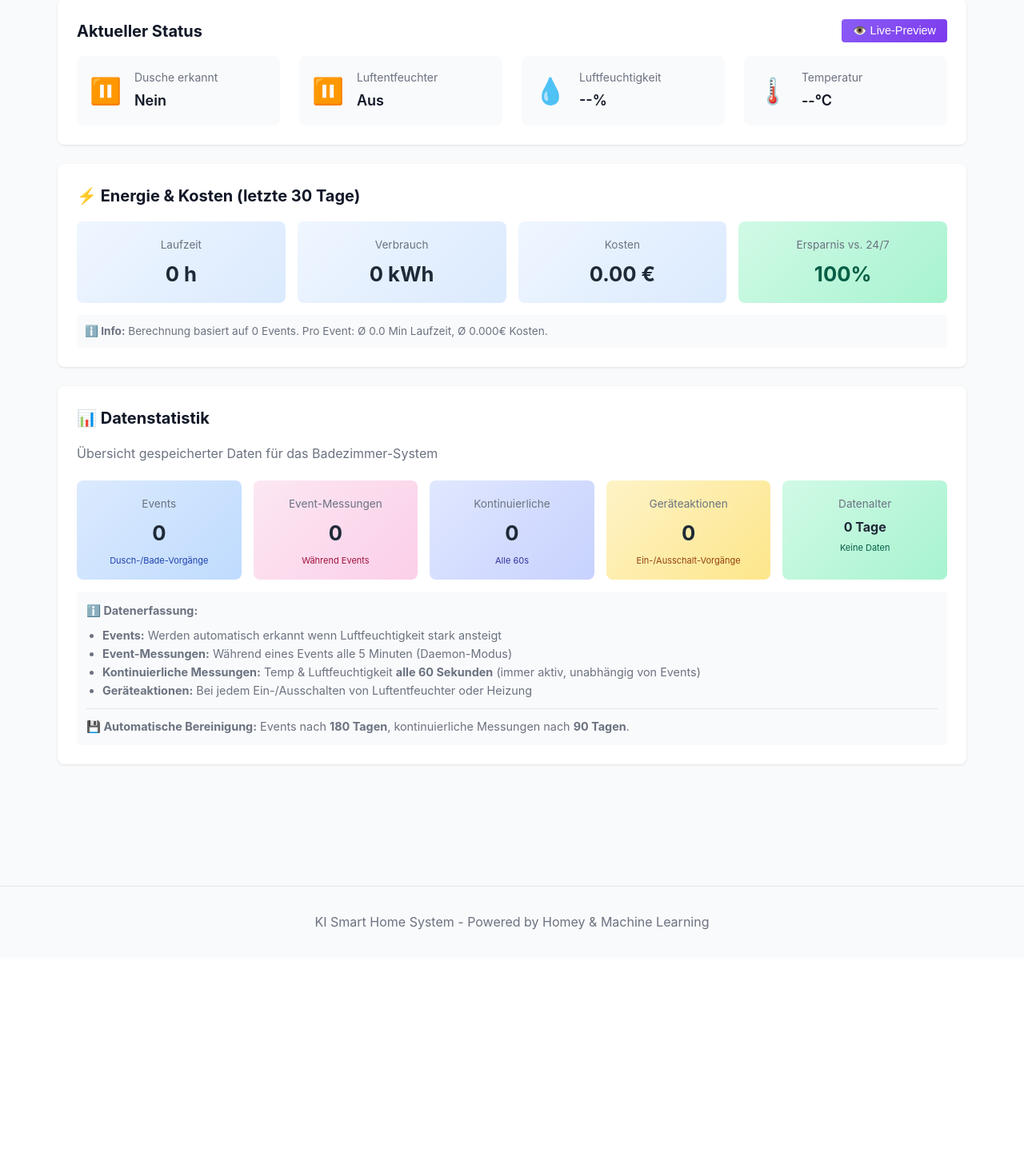
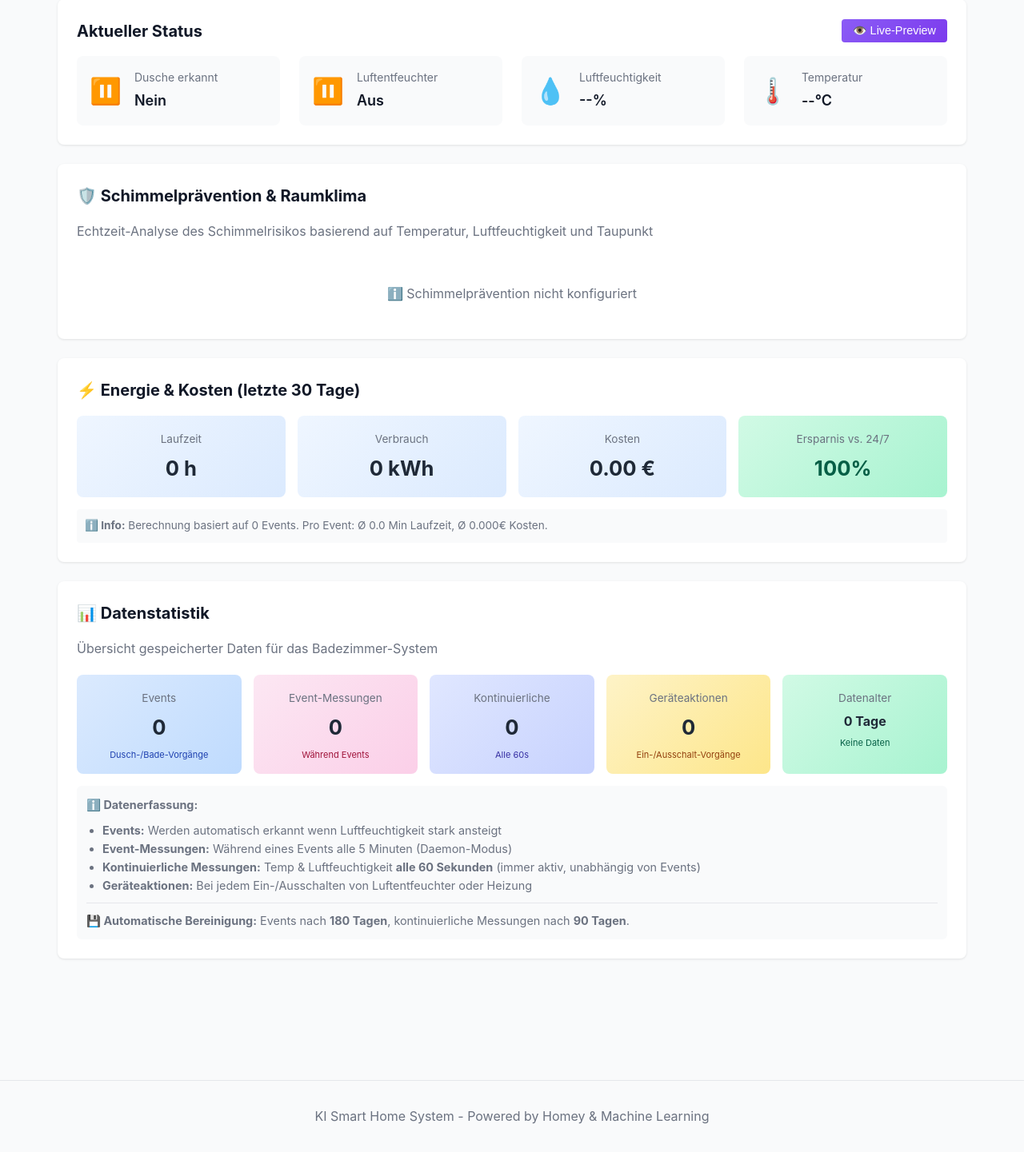
Before and after one commit to SHP-ART/KI-SYSTEM, a Flask app: page /luftentfeuchten in a window 1280 px wide. Shown: the part 358-1799 px from the top of the page at 80% size. Before the commit the page ends 1521 px from the top, so only its background shows below. Run offline with Flask 3, Linux system fonts and the light colour scheme; data that the repository does not hold is empty.

Commit message:
feat: Add mold prevention status to bathroom automation page
- Add permanent mold prevention card to /luftentfeuchten page
- Display real-time risk level with color-coded background
- Show all measurements: humidity, temperature, dewpoint
- Display condensation risk and dehumidifier status
- List recommendations when risk is elevated
- Auto-load on page initialization
- Same design as heating page for consistency

The card appears after the status card and shows:
- Large risk indicator (NIEDRIG/MITTEL/HOCH/KRITISCH)
- 5 measurement cards in grid layout
- Recommendations section
- Critical warning banner for immediate action

```diff
--- a/src/web/static/js/luftentfeuchten.js
+++ b/src/web/static/js/luftentfeuchten.js
@@ -1054,7 +1054,8 @@ document.addEventListener('DOMContentLoaded', async () => {
         loadLearnedParams(),
         loadEnergyStats(),
         loadAlerts(),
-        loadDataStats()
+        loadDataStats(),
+        loadMoldPreventionStatusBathroom()
     ]);
 
     // Lade Status nach Config (braucht Config-Daten)
@@ -1174,3 +1175,111 @@ function displayCountdown() {
     const timeString = `${minutes}:${seconds.toString().padStart(2, '0')}`;
     document.getElementById('countdown-timer').textContent = timeString;
 }
+
+/**
+ * Lädt Schimmelprävention-Status für Badezimmer
+ */
+async function loadMoldPreventionStatusBathroom() {
+    try {
+        const response = await fetchJSON('/api/status');
+
+        const container = document.getElementById('mold-status-container-bathroom');
+        const card = document.getElementById('mold-prevention-card-bathroom');
+
+        if (!response.mold_prevention) {
+            container.innerHTML = `
+                <div style="padding: 20px; text-align: center; color: #6b7280;">
+                    ℹ️ Schimmelprävention nicht konfiguriert
+                </div>
+            `;
+            return;
+        }
+
+        const mold = response.mold_prevention;
+
+        // Risiko-Level Farben
+        const riskStyles = {
+            'NIEDRIG': { bg: '#d1fae5', border: '#059669', color: '#065f46', icon: '🟢' },
+            'MITTEL': { bg: '#fef3c7', border: '#d97706', color: '#92400e', icon: '🟡' },
+            'HOCH': { bg: '#fed7aa', border: '#ea580c', color: '#7c2d12', icon: '🟠' },
+            'KRITISCH': { bg: '#fee2e2', border: '#dc2626', color: '#7f1d1d', icon: '🔴' }
+        };
+
+        const style = riskStyles[mold.risk_level] || riskStyles['MITTEL'];
+
+        // Hauptstatus-Anzeige
+        let statusHTML = `
+            <div style="padding: 20px; background: ${style.bg}; border-left: 4px solid ${style.border}; border-radius: 8px;">
+                <div style="display: flex; justify-content: space-between; align-items: start; flex-wrap: wrap; gap: 20px;">
+                    <div style="flex: 1; min-width: 250px;">
+                        <div style="display: flex; align-items: center; gap: 10px; margin-bottom: 10px;">
+                            <span style="font-size: 2em;">${style.icon}</span>
+                            <div>
+                                <div style="font-size: 1.5em; font-weight: 700; color: ${style.color};">${mold.risk_level}</div>
+                                <div style="font-size: 0.85em; color: #6b7280;">Schimmelrisiko</div>
+                            </div>
+                        </div>
+                        ${mold.risk_level === 'KRITISCH' ? `
+                            <div style="margin-top: 10px; padding: 10px; background: white; border-radius: 6px; font-size: 0.9em; color: #991b1b;">
+                                <strong>⚠️ Sofortmaßnahmen erforderlich!</strong>
+                            </div>
+                        ` : ''}
+                    </div>
+
+                    <!-- Messwerte -->
+                    <div style="flex: 2; display: grid; grid-template-columns: repeat(auto-fit, minmax(150px, 1fr)); gap: 15px;">
+                        <div style="background: white; padding: 15px; border-radius: 8px; box-shadow: 0 1px 3px rgba(0,0,0,0.1);">
+                            <div style="font-size: 0.75em; color: #6b7280; text-transform: uppercase; letter-spacing: 0.5px; margin-bottom: 5px;">Luftfeuchtigkeit</div>
+                            <div style="font-size: 1.8em; font-weight: 700; color: #1f2937;">${mold.humidity !== null && mold.humidity !== undefined ? mold.humidity.toFixed(1) : '--'}%</div>
+                        </div>
+
+                        <div style="background: white; padding: 15px; border-radius: 8px; box-shadow: 0 1px 3px rgba(0,0,0,0.1);">
+                            <div style="font-size: 0.75em; color: #6b7280; text-transform: uppercase; letter-spacing: 0.5px; margin-bottom: 5px;">Temperatur</div>
+                            <div style="font-size: 1.8em; font-weight: 700; color: #1f2937;">${mold.temperature !== null && mold.temperature !== undefined ? mold.temperature.toFixed(1) : '--'}°C</div>
+                        </div>
+
+                        <div style="background: white; padding: 15px; border-radius: 8px; box-shadow: 0 1px 3px rgba(0,0,0,0.1);">
+                            <div style="font-size: 0.75em; color: #6b7280; text-transform: uppercase; letter-spacing: 0.5px; margin-bottom: 5px;">Taupunkt</div>
+                            <div style="font-size: 1.8em; font-weight: 700; color: #1f2937;">${mold.dewpoint !== null && mold.dewpoint !== undefined ? mold.dewpoint.toFixed(1) : '--'}°C</div>
+                        </div>
+
+                        <div style="background: white; padding: 15px; border-radius: 8px; box-shadow: 0 1px 3px rgba(0,0,0,0.1);">
+                            <div style="font-size: 0.75em; color: #6b7280; text-transform: uppercase; letter-spacing: 0.5px; margin-bottom: 5px;">Kondensation</div>
+                            <div style="font-size: 1.5em; font-weight: 700; color: ${mold.condensation_possible ? '#dc2626' : '#059669'};">
+                                ${mold.condensation_possible ? '⚠️ Möglich' : '✓ Keine'}
+                            </div>
+                        </div>
+
+                        <div style="background: white; padding: 15px; border-radius: 8px; box-shadow: 0 1px 3px rgba(0,0,0,0.1);">
+                            <div style="font-size: 0.75em; color: #6b7280; text-transform: uppercase; letter-spacing: 0.5px; margin-bottom: 5px;">Luftentfeuchter</div>
+                            <div style="font-size: 1.5em; font-weight: 700; color: ${mold.dehumidifier_running ? '#059669' : '#6b7280'};">
+                                ${mold.dehumidifier_running ? '✓ Aktiv' : '○ Aus'}
+                            </div>
+                        </div>
+                    </div>
+                </div>
+
+                <!-- Empfehlungen -->
+                ${mold.recommendations && mold.recommendations.length > 0 ? `
+                    <div style="margin-top: 20px; padding-top: 20px; border-top: 1px solid rgba(0,0,0,0.1);">
+                        <div style="font-weight: 600; color: ${style.color}; margin-bottom: 10px;">💡 Empfehlungen:</div>
+                        <ul style="margin: 0; padding-left: 20px; color: #374151;">
+                            ${mold.recommendations.map(rec => `<li style="margin-bottom: 5px;">${rec}</li>`).join('')}
+                        </ul>
+                    </div>
+                ` : ''}
+            </div>
+        `;
+
+        container.innerHTML = statusHTML;
+
+    } catch (error) {
+        console.error('Error loading mold prevention status:', error);
+        const container = document.getElementById('mold-status-container-bathroom');
+        container.innerHTML = `
+            <div style="padding: 20px; text-align: center; color: #ef4444;">
+                ⚠️ Fehler beim Laden der Schimmelprävention
+            </div>
+        `;
+    }
+}
--- a/src/web/templates/luftentfeuchten.html
+++ b/src/web/templates/luftentfeuchten.html
@@ -84,6 +84,18 @@
                     <div class="status-label">Temperatur</div>
                     <div class="status-value" id="current-temperature">--°C</div>
                 </div>
+            </div>
+        </div>
+    </div>
+
+    <!-- Schimmelprävention Card -->
+    <div class="card" id="mold-prevention-card-bathroom">
+        <h3>🛡️ Schimmelprävention & Raumklima</h3>
+        <p class="subtitle">Echtzeit-Analyse des Schimmelrisikos basierend auf Temperatur, Luftfeuchtigkeit und Taupunkt</p>
+
+        <div id="mold-status-container-bathroom">
+            <div class="loading" style="text-align: center; padding: 20px;">
+                Lade Schimmelrisiko-Analyse...
             </div>
         </div>
     </div>
```
